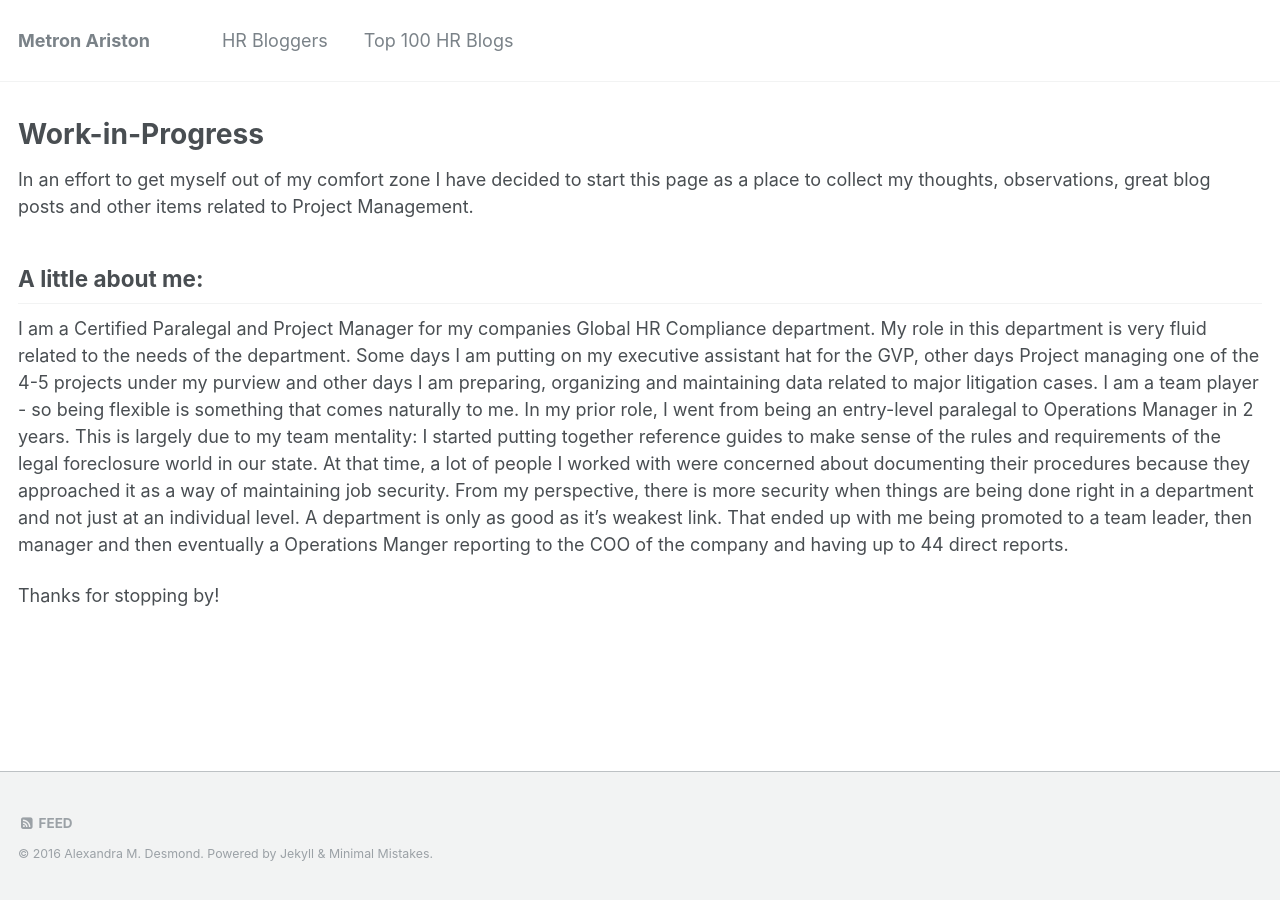
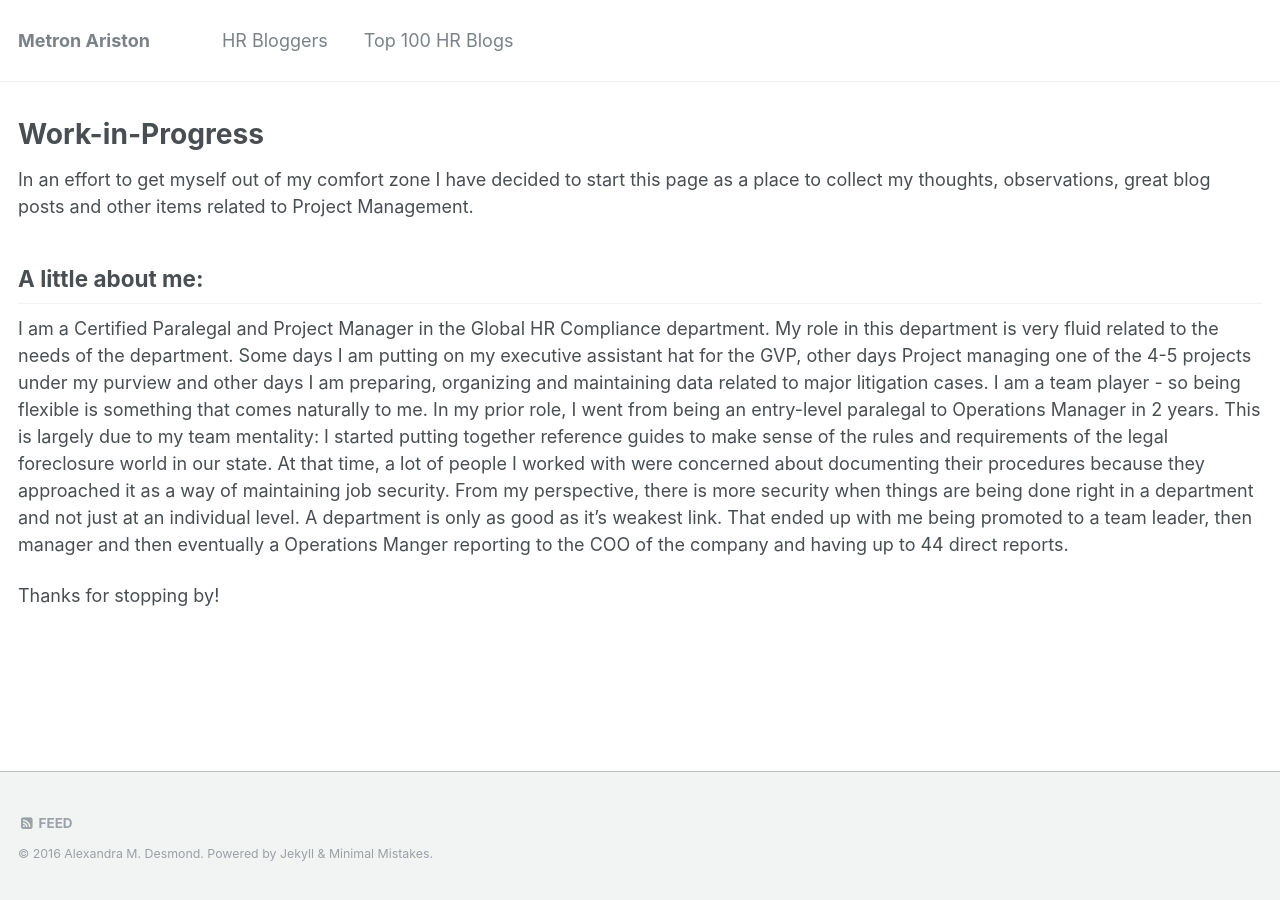
Before and after one commit to firesparks8/firesparks8.github.io, a Jekyll site: the page built from _posts/2016-08-15-First-Post.md, in a window 1280 px wide. Built offline with Jekyll 4.4.1, drawn with Linux system fonts in a browser that asks for light colours.

Commit message:
Update 2016-08-15-First-Post.md

```diff
--- a/_posts/2016-08-15-First-Post.md
+++ b/_posts/2016-08-15-First-Post.md
@@ -8,6 +8,6 @@ In an effort to get myself out of my comfort zone I have decided to start this p
 
 ## A little about me:
 
-I am a Certified Paralegal and Project Manager for my companies Global HR Compliance department. My role in this department is very fluid related to the needs of the department. Some days I am putting on my executive assistant hat for the GVP, other days Project managing one of the 4-5 projects under my purview and other days I am preparing, organizing and maintaining data related to major litigation cases. I am a team player - so being flexible is something that comes naturally to me. In my prior role, I went from being an entry-level paralegal to Operations Manager in 2 years. This is largely due to my team mentality: I started putting together reference guides to make sense of the rules and requirements of the legal foreclosure world in our state. At that time, a lot of people I worked with were concerned about documenting their procedures because they approached it as a way of maintaining job security. From my perspective, there is more security when things are being done right in a department and not just at an individual level. A department is only as good as it's weakest link. That ended up with me being promoted to a team leader, then manager and then eventually a Operations Manger reporting to the COO of the company and having up to 44 direct reports.
+I am a Certified Paralegal and Project Manager in the Global HR Compliance department. My role in this department is very fluid related to the needs of the department. Some days I am putting on my executive assistant hat for the GVP, other days Project managing one of the 4-5 projects under my purview and other days I am preparing, organizing and maintaining data related to major litigation cases. I am a team player - so being flexible is something that comes naturally to me. In my prior role, I went from being an entry-level paralegal to Operations Manager in 2 years. This is largely due to my team mentality: I started putting together reference guides to make sense of the rules and requirements of the legal foreclosure world in our state. At that time, a lot of people I worked with were concerned about documenting their procedures because they approached it as a way of maintaining job security. From my perspective, there is more security when things are being done right in a department and not just at an individual level. A department is only as good as it's weakest link. That ended up with me being promoted to a team leader, then manager and then eventually a Operations Manger reporting to the COO of the company and having up to 44 direct reports.
 
 Thanks for stopping by!
```
